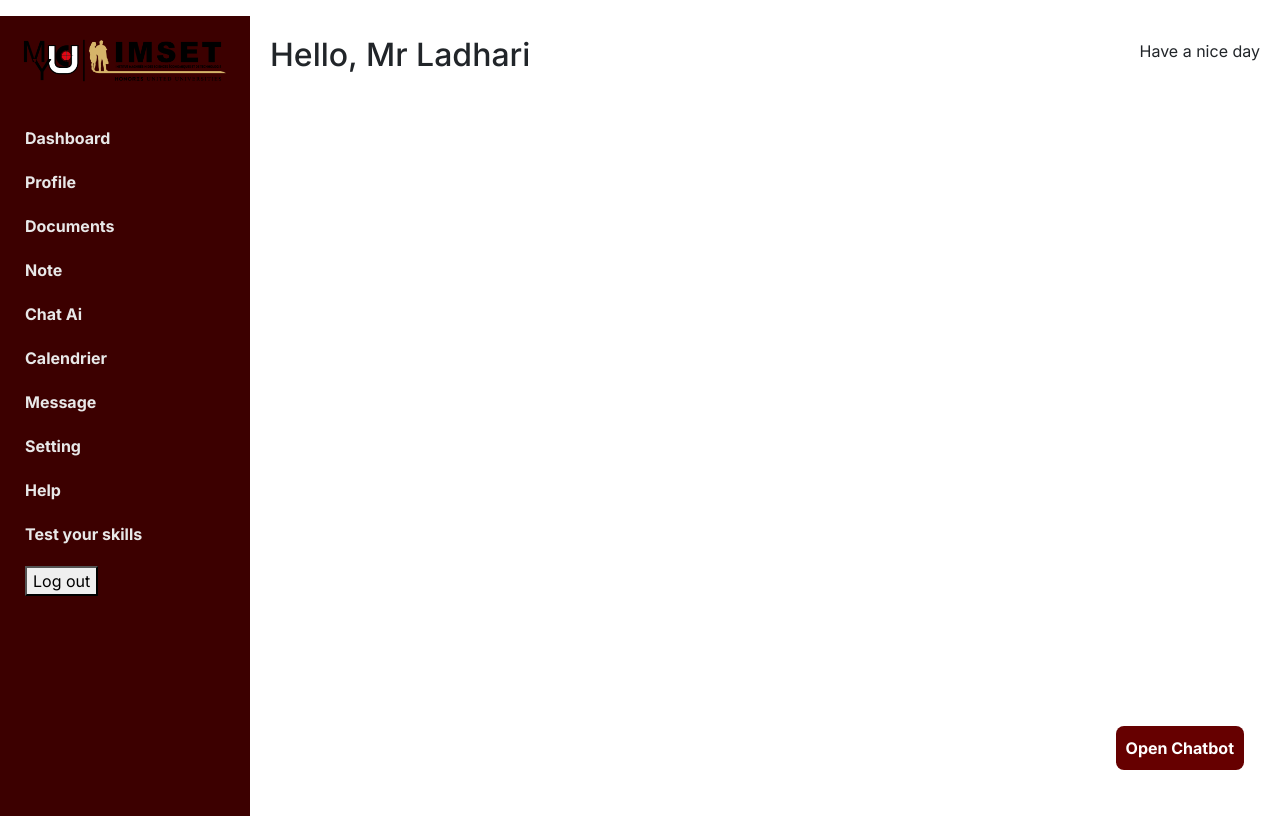
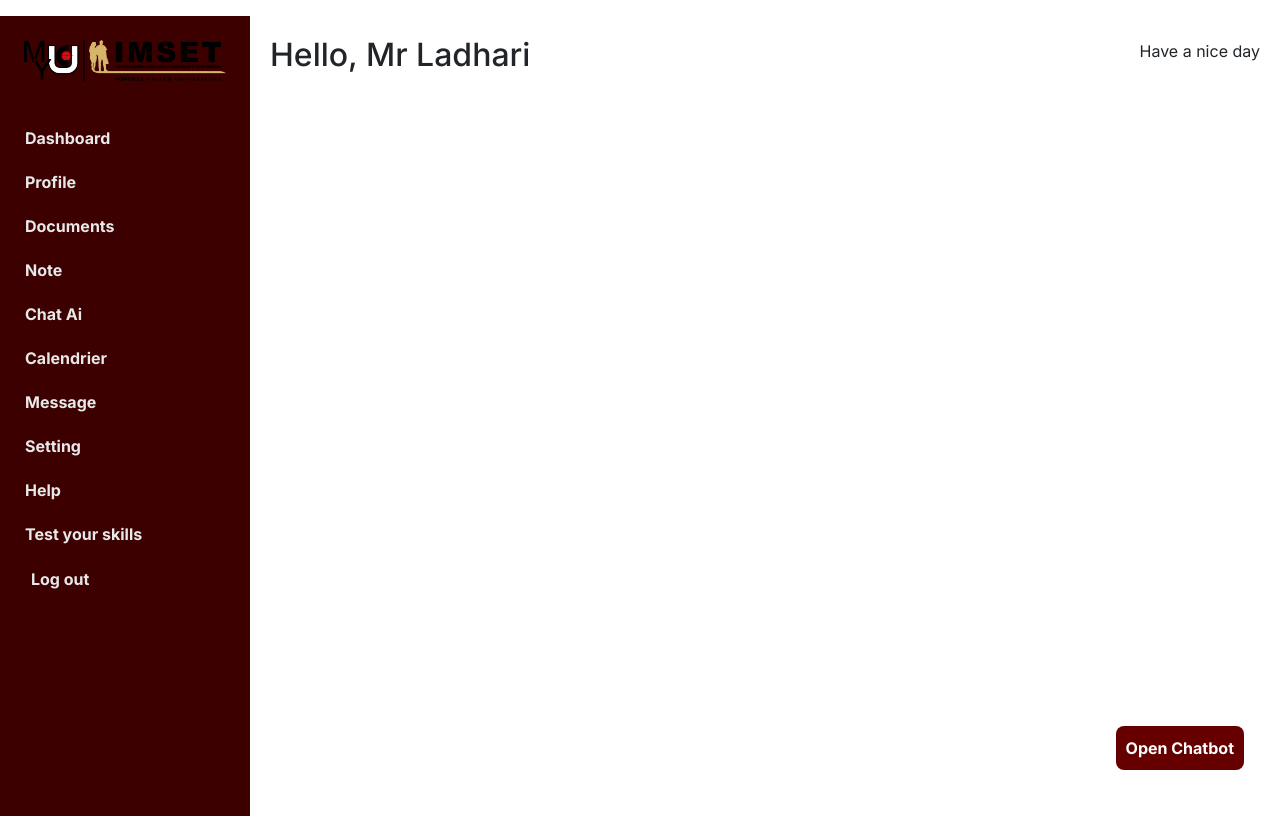
Before and after one commit to sadokacacha/imset_project, a Next.js app in the folder front/: page /Speakpdf in a window 1280 px wide. Built offline with nearby package versions, Linux system fonts and the light colour scheme.

Commit message:
login desgin

```diff
--- a/front/app/components/Navbar.css
+++ b/front/app/components/Navbar.css
@@ -16,10 +16,18 @@
 }
 
 .link {
-  color: #e8e8e8; /* Facebook blue */
+  color: #e8e8e8;
   text-decoration: none;
   font-weight: bold;
 }
+
+.link_login{
+  color: #e8e8e8;
+  font-weight: bold;
+  border: none;
+  background: none;
+}
+
 
 .link:hover {
   text-decoration: underline;
--- a/front/app/components/Navbar.tsx
+++ b/front/app/components/Navbar.tsx
@@ -23,7 +23,7 @@ const Navbar: React.FC = () => {
           <li><Link className="link" href="/Settings">Setting</Link></li>
           <li><Link className="link" href="/Help">Help</Link></li>
           <li><Link className="link" href="/TestYourSkills">Test your skills</Link></li>
-          <button className="logout-button" onClick={logout}>Log out</button>
+          <button className="link_login" onClick={logout}>Log out</button>
         </ul>
       </nav>
     </aside>
```
